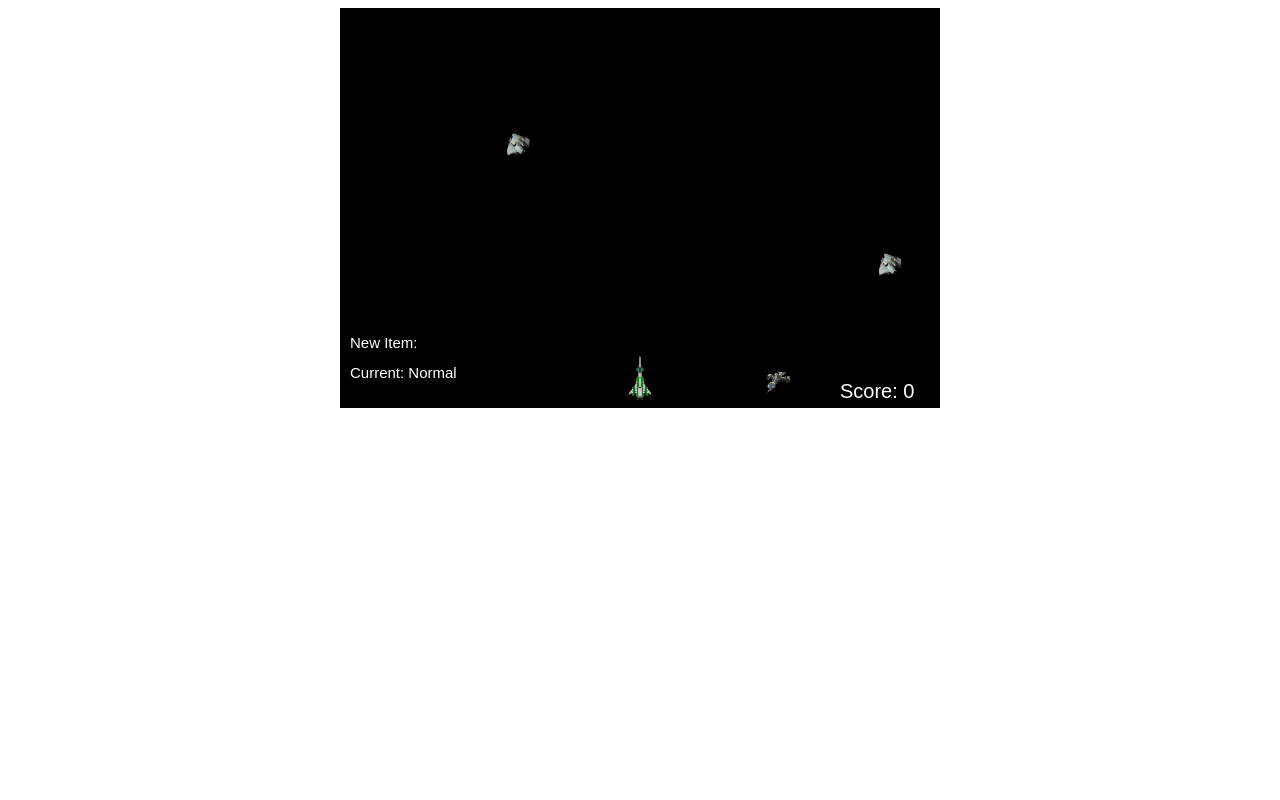
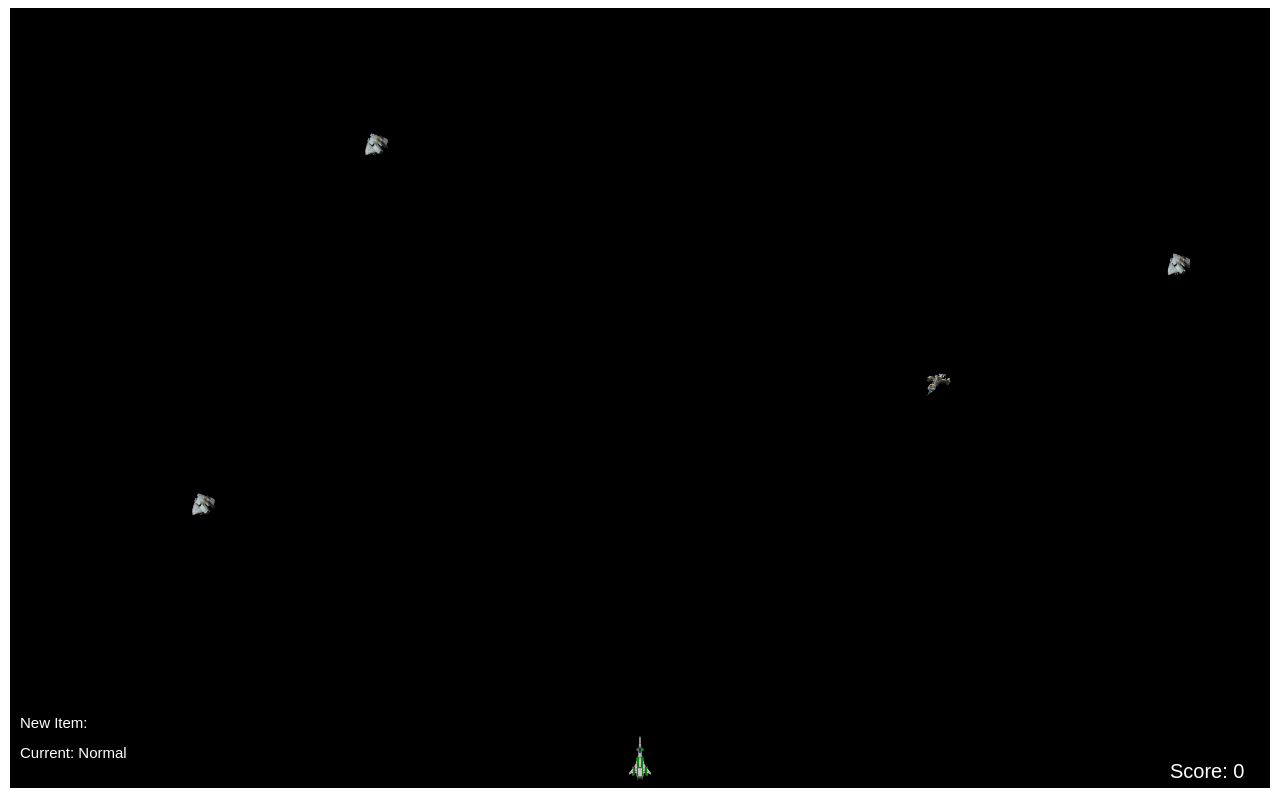
Before and after one commit to hojinistall/pmsGame, a plain HTML site: page index.html in a window 1280 px wide. Drawn offline with Linux system fonts and the light colour scheme.

Commit message:
Update index.html
윈도우 크기에 맞게 캔버스 조정

```diff
--- a/index.html
+++ b/index.html
@@ -13,45 +13,40 @@
     </style>
 </head>
 <body>
-<canvas id="gameCanvas" width="600" height="400"></canvas>
+<canvas id="gameCanvas"></canvas>
 <script>
     const canvas = document.getElementById('gameCanvas');
     const ctx = canvas.getContext('2d');
-
-    // Load player image
     const playerImg = new Image();
     playerImg.src = 'player.png'; // Player 이미지 파일 경로
 
-    const player = {
-        x: canvas.width / 2 - 15,
-        y: canvas.height - 60,
+    let player = {
         width: 30,
         height: 60,
         speed: 5,
         dx: 0,
         img: playerImg,
-        weaponType: 'normal' // 기본 무기 형태
+        weaponType: 'normal',
+        x: canvas.width / 2 - 15,
+        y: canvas.height - 60,
     };
 
     const bullets = [];
     const enemies = [];
-    let score = 0; // Score 초기값
-    let isGameOver = false; // 게임 오버 상태
-    const explosions = []; // 폭발 효과 관리 배열
-    const explosionDuration = 1000; // 폭발 효과 시간 (ms)
+    let score = 0;
+    let isGameOver = false;
+    const explosions = [];
+    const explosionDuration = 1000;
 
-    // Load enemy images
     const enemyImages = [
-        'enemy1.png', // Image 1
-        'enemy2.png', // Image 2
-        'enemy3.png'  // Image 3
+        'enemy1.png',
+        'enemy2.png',
+        'enemy3.png'
     ];
 
-    // Load explosion image
     const explosionImg = new Image();
-    explosionImg.src = 'explosion.png'; // 폭발 이미지 경로
+    explosionImg.src = 'explosion.png';
 
-    // Weapon option coordinates
     const weaponOptions = [
         { type: 'normal', label: 'Normal' },
         { type: 'laser', label: 'Laser' },
@@ -60,14 +55,20 @@
 
     let currentWeaponIndex = 0;
 
-    function changeWeapon() {
-        currentWeaponIndex = (currentWeaponIndex + 1) % weaponOptions.length;
-        player.weaponType = weaponOptions[currentWeaponIndex].type;
+    function resizeCanvas() {
+        canvas.width = window.innerWidth - 20;
+        canvas.height = window.innerHeight - 20;
+
+        // Update player position based on new canvas size
+        player.x = player.xRatio * canvas.width - player.width / 2;
+        player.y = player.yRatio * canvas.height - player.height;
     }
+
+    window.addEventListener('resize', resizeCanvas);
+    window.addEventListener('load', resizeCanvas);
 
     function drawPlayer() {
         if (!isGameOver) {
-            // Draw player image on the canvas
             ctx.drawImage(player.img, player.x, player.y, player.width, player.height);
         }
     }
@@ -75,13 +76,16 @@
     function movePlayer() {
         player.x += player.dx;
 
-        // Prevent the player from moving out of bounds
         if (player.x < 0) {
             player.x = 0;
         }
         if (player.x + player.width > canvas.width) {
             player.x = canvas.width - player.width;
         }
+
+        // Update player ratios based on the current position
+        player.xRatio = (player.x + player.width / 2) / canvas.width;
+        player.yRatio = (player.y + player.height) / canvas.height;
     }
 
     function createBullet() {
@@ -108,7 +112,6 @@
             bullet.y -= bullet.speed;
             ctx.fillRect(bullet.x, bullet.y, bullet.width, bullet.height);
 
-            // Remove bullets that go off screen
             if (bullet.y < 0) {
                 bullets.splice(index, 1);
             }
@@ -117,13 +120,9 @@
 
     function createEnemy() {
         const x = Math.random() * (canvas.width - 30);
-
-        // Choose a random enemy image
         const randomIndex = Math.floor(Math.random() * enemyImages.length);
-        const enemyImageSrc = enemyImages[randomIndex];
-
         const enemyImg = new Image();
-        enemyImg.src = enemyImageSrc;
+        enemyImg.src = enemyImages[randomIndex];
 
         enemies.push({ x: x, y: 0, width: 30, height: 30, speed: 2, img: enemyImg });
     }
@@ -131,10 +130,8 @@
     function drawEnemies() {
         enemies.forEach((enemy, index) => {
             enemy.y += enemy.speed;
-            // Draw enemy with its specific image
             ctx.drawImage(enemy.img, enemy.x, enemy.y, enemy.width, enemy.height);
 
-            // Remove enemies that go off screen
             if (enemy.y > canvas.height) {
                 enemies.splice(index, 1);
             }
@@ -150,7 +147,7 @@
                     bullet.y + bullet.height > enemy.y) {
                     bullets.splice(bulletIndex, 1);
                     enemies.splice(enemyIndex, 1);
-                    score++; // Increase score when an enemy is hit
+                    score++;
                 }
             });
         });
@@ -163,17 +160,13 @@
                 player.y < enemy.y + enemy.height &&
                 player.y + player.height > enemy.y) {
 
-                // Player and enemy collision detected
-                isGameOver = true; // Set game over state
-                score = 0; // Reset score
+                isGameOver = true;
+                score = 0;
 
-                // Trigger explosion effects with interval
                 triggerExplosions();
 
-                // Clear the enemies array
                 enemies.splice(0, enemies.length);
 
-                // Pause for 2 seconds before restarting the game
                 setTimeout(resetGame, explosionDuration);
             }
         });
@@ -185,24 +178,23 @@
             const explosionY = Math.random() * (canvas.height - 50);
             explosions.push({ x: explosionX, y: explosionY });
 
-            // Stop the explosions after the duration
-            if (explosions.length > 10) { // Adjust this number for how many explosions you want
+            if (explosions.length > 10) {
                 clearInterval(explosionInterval);
-                setTimeout(() => explosions.splice(0, explosions.length), explosionDuration); // Clear explosions after 2 seconds
+                setTimeout(() => explosions.splice(0, explosions.length), explosionDuration);
             }
-        }, 100); // 0.1 seconds interval
+        }, 100);
     }
 
     function drawExplosions() {
         explosions.forEach(explosion => {
-            ctx.drawImage(explosionImg, explosion.x, explosion.y, 50, 50); // Draw explosion images at random positions
+            ctx.drawImage(explosionImg, explosion.x, explosion.y, 50, 50);
         });
     }
 
     function drawScore() {
         ctx.fillStyle = 'white';
         ctx.font = '20px Arial';
-        ctx.fillText('Score: ' + score, canvas.width - 100, canvas.height - 10); // 오른쪽 하단에 점수 표시
+        ctx.fillText('Score: ' + score, canvas.width - 100, canvas.height - 10);
     }
 
     function drawWeaponOptions() {
@@ -210,7 +202,6 @@
         ctx.font = '15px Arial';
         ctx.fillText('New Item:', 10, canvas.height - 60);
 
-        // Draw the current weapon option
         ctx.fillText('Current: ' + weaponOptions[currentWeaponIndex].label, 10, canvas.height - 30);
     }
 
@@ -220,10 +211,10 @@
         drawBullets();
         drawEnemies();
         detectCollisions();
-        detectPlayerCollision(); // Check for collisions with the player
-        drawExplosions(); // Draw explosion effects
-        drawScore(); // Update score display
-        drawWeaponOptions(); // Draw weapon selection options
+        detectPlayerCollision();
+        drawExplosions();
+        drawScore();
+        drawWeaponOptions();
         if (!isGameOver) {
             movePlayer();
         }
@@ -236,6 +227,8 @@
 
     function resetGame() {
         isGameOver = false;
+        player.xRatio = 0.5;
+        player.yRatio = 0.9;
         player.x = canvas.width / 2 - player.width / 2;
         player.y = canvas.height - player.height - 10;
         score = 0;
@@ -249,7 +242,8 @@
         } else if (e.key === ' ') {
             createBullet();
         } else if (e.key.toLowerCase() === 'q') {
-            changeWeapon();
+            currentWeaponIndex = (currentWeaponIndex + 1) % weaponOptions.length;
+            player.weaponType = weaponOptions[currentWeaponIndex].type;
         }
     });
 
@@ -259,7 +253,7 @@
         }
     });
 
-    setInterval(createEnemy, 1000); // Create a new enemy every second
+    setInterval(createEnemy, 1000);
     loop();
 </script>
 </body>
```
